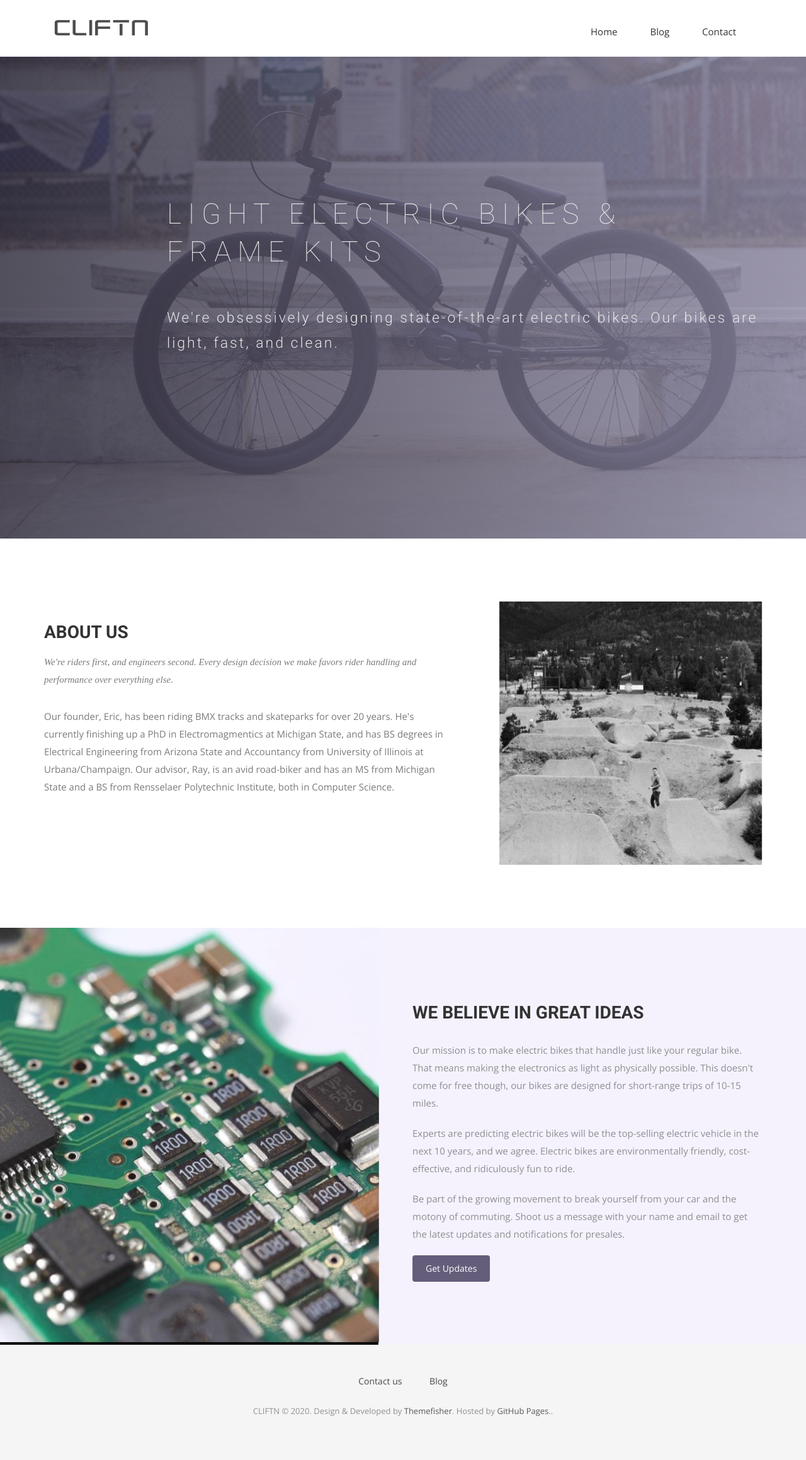
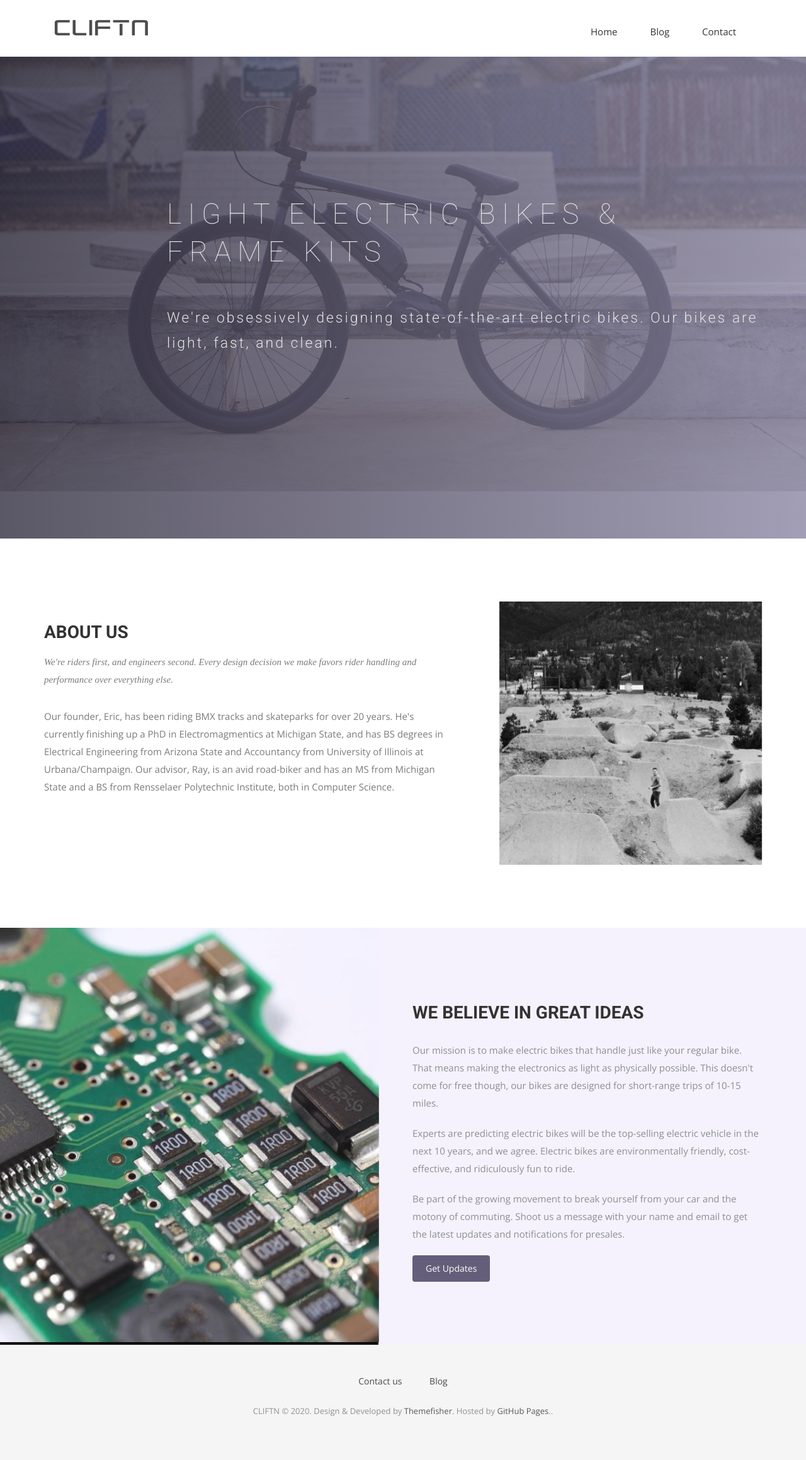
Before and after one commit to eklinefel/cliftn_test, a Jekyll site: the page built from index.html, in a window 1280 px wide. Shown: the whole page at 63% size. Built offline with Jekyll 4.4.1, drawn with Linux system fonts in a browser that asks for light colours; nearby versions of some CDN libraries; some web fonts are replaced.

Commit message:
changed image resize

```diff
--- a/css/airspace.css
+++ b/css/airspace.css
@@ -98,16 +98,19 @@ font header .navbar-default .navbar-nav li a:hover {
 --*/
 #slider {
   background: url("../img/slider-bg.jpg") no-repeat;
-  background-size: cover;
+  /*background-size: cover;*/
+  background-size: 100% auto;
+
   /*background-attachment: fixed;*/
   background-position: 10% 0%;
   padding: 200px 0 280px 0;
   position: relative;
 
-  width: auto;
+  /*width: auto;*/
   max-width: 100%;
-  /*height: auto;*/
-  min-height: 100%;
+  min-width: 100%;
+  height: auto;
+  /*min-height: 100%;*/
 
 }
 #slider:before {
@@ -365,16 +368,18 @@ font header .navbar-default .navbar-nav li a:hover {
 --*/
 #global-header {
   background: url("../img/slider-bg.jpg") no-repeat;
-  background-size: cover;
+  /*background-size: cover;*/
+  background-size: 100% auto;
   padding-top: 150px;
   padding-bottom: 107px;
   position: relative;
   /*background-attachment: fixed;*/
 
-  width: auto;
+  /*width: auto;*/
   max-width: 100%;
-  /*height: auto;*/
-  min-height: 100%;
+  min-width: 100%;
+  height: auto;
+  /*min-height: 100%;*/
 
 }
 #global-header:before {
@@ -620,15 +625,17 @@ font header .navbar-default .navbar-nav li a:hover {
 --*/
 #slider-contact {
   background: url("../img/slider-bg.jpg") no-repeat;
-  background-size: cover;
+  /*background-size: cover;*/
+  background-size: 100% auto;
   padding-top: 150px;
   padding-bottom: 107px;
   position: relative;
 
-  width: auto;
+  /*width: auto;*/
   max-width: 100%;
-  /*height: auto;*/
-  min-height: 100%;
+  min-width: 100%;
+  height: auto;
+  /*min-height: 100%;*/
 }
 #slider-contact:before {
   content: "";
```
Also changed, not shown: 1 other file.
